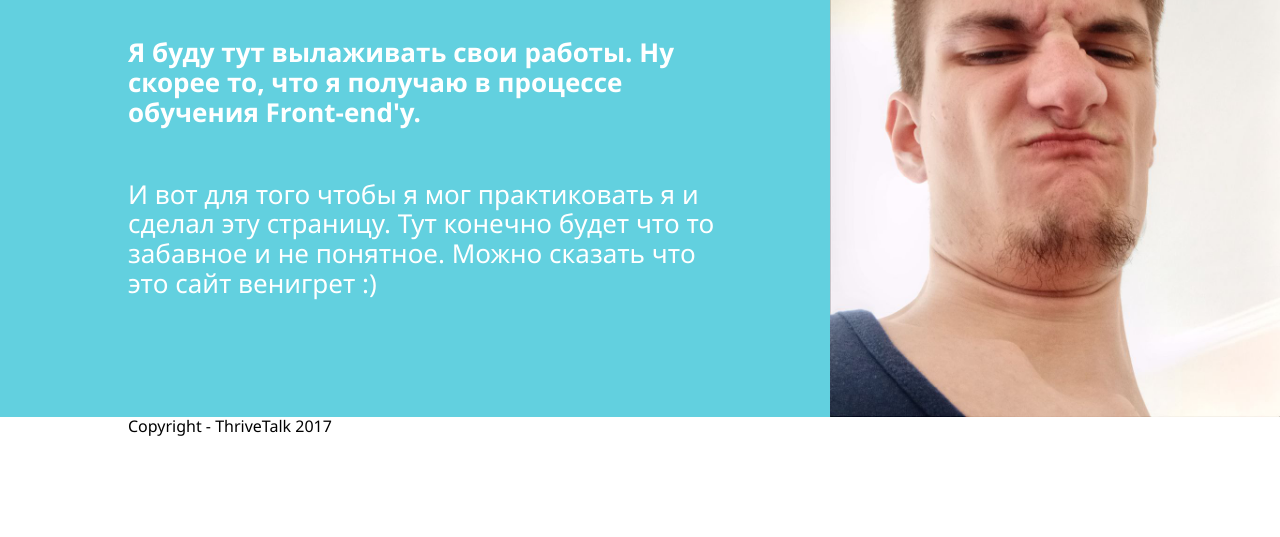
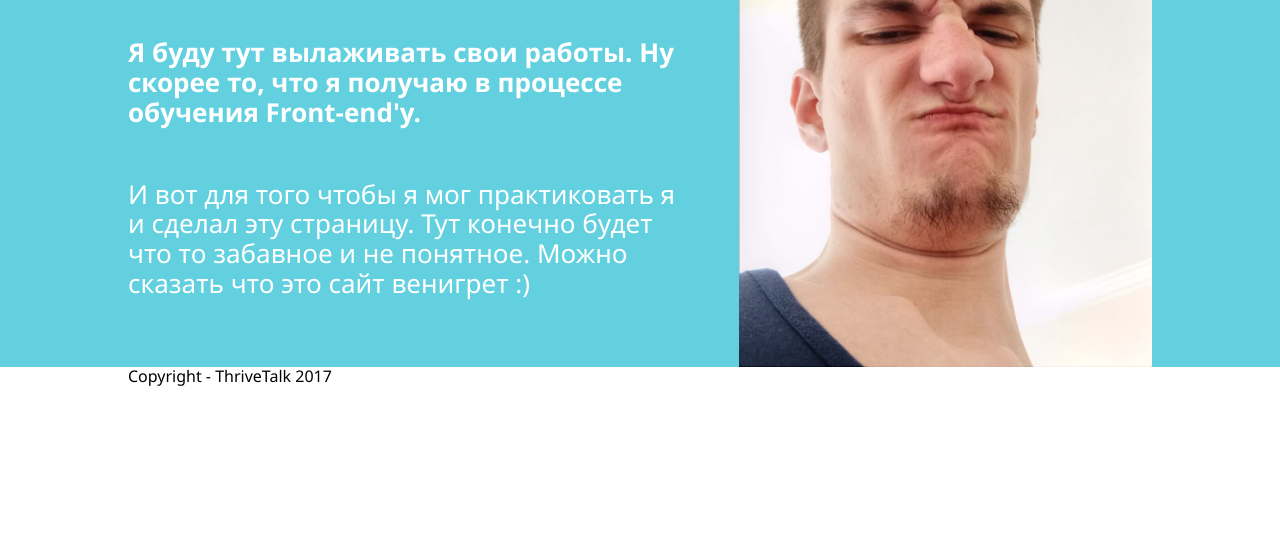
Before and after one commit to SingingStones/singingstones.github.io, a plain HTML site: page index.html in a window 1280 px wide. Shown: the part 263-800 px from the top of the page. Drawn offline with nearby package versions, Linux system fonts and the light colour scheme.

Commit message:
edit background image in block hero

```diff
--- a/css/global-style.css
+++ b/css/global-style.css
@@ -60,15 +60,17 @@ a.active{
 
 .hero-block{
     background-color: #62D0DF;
+}
+.hero-block .container{
     background-image: url(../img/header.jpg);
     background-position: right;
     background-repeat: no-repeat;
     background-size: contain;
-    height: 600px;
+    height: 550px;
 }
 .hero-text{
     flex-direction: column;
-    width: 60%;
+    padding-right: 45%;
     color: #fff;
     padding-top: 100px;
     font-size: 26px;
```
